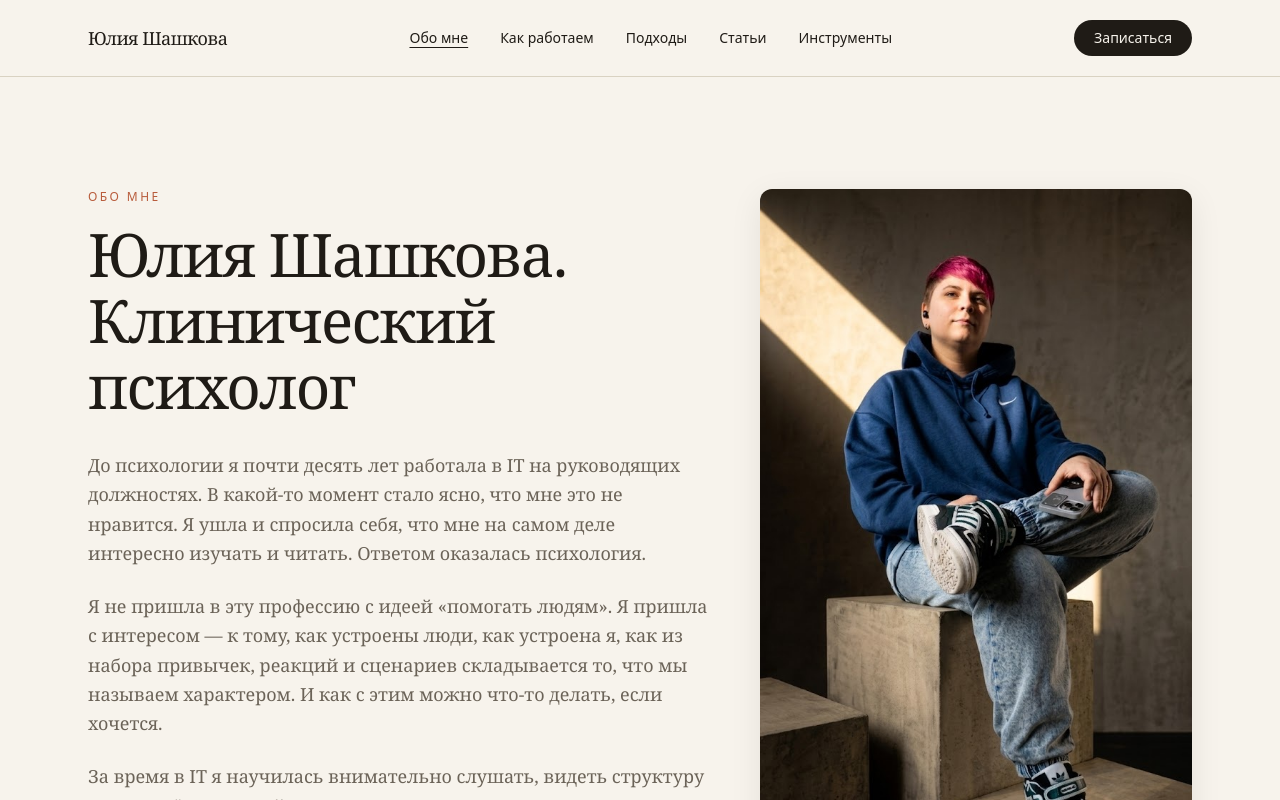
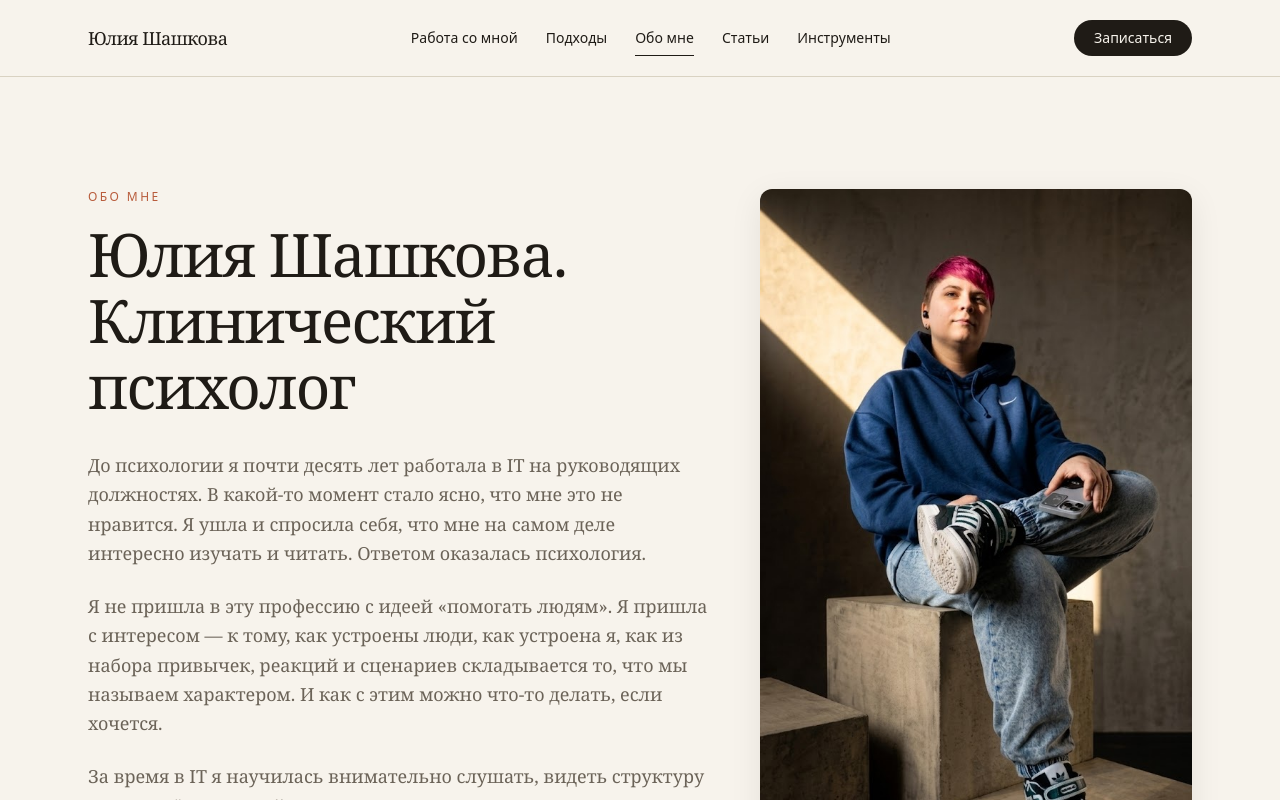
Before and after one commit to Timonrulezzz/psyshashkova, a Next.js app: page /about in a window 1280 px wide. Shown: the top 800 px of the page. Built offline with nearby package versions, Linux system fonts and the light colour scheme.

Commit message:
Add responsive site navigation

```diff
--- /dev/null
+++ b/app/components/MobileNav.tsx
@@ -0,0 +1,222 @@
+'use client';
+
+import { useEffect, useState } from 'react';
+import Link from 'next/link';
+import { C, sans } from '@/app/lib/theme';
+
+type NavigationItem = {
+  href: string;
+  label: string;
+};
+
+type MobileNavProps = {
+  items: readonly NavigationItem[];
+  active?: string;
+  booking: {
+    href: string;
+    label: string;
+  };
+};
+
+export default function MobileNav({
+  items,
+  active,
+  booking,
+}: MobileNavProps) {
+  const [isOpen, setIsOpen] = useState(false);
+
+  useEffect(() => {
+    if (!isOpen) {
+      return;
+    }
+
+    const handleKeyDown = (event: KeyboardEvent) => {
+      if (event.key === 'Escape') {
+        setIsOpen(false);
+      }
+    };
+
+    const previousOverflow = document.body.style.overflow;
+
+    document.body.style.overflow = 'hidden';
+    window.addEventListener('keydown', handleKeyDown);
+
+    return () => {
+      document.body.style.overflow = previousOverflow;
+      window.removeEventListener('keydown', handleKeyDown);
+    };
+  }, [isOpen]);
+
+  return (
+    <div className="md:hidden">
+      <button
+        type="button"
+        aria-expanded={isOpen}
+        aria-controls="mobile-navigation"
+        aria-label={isOpen ? 'Закрыть меню' : 'Открыть меню'}
+        onClick={() => setIsOpen((current) => !current)}
+        className="relative flex h-11 w-11 items-center justify-center rounded-full"
+        style={{
+          border: `1px solid ${C.line}`,
+          color: C.ink,
+        }}
+      >
+        <span className="sr-only">
+          {isOpen ? 'Закрыть меню' : 'Открыть меню'}
+        </span>
+
+        <span
+          aria-hidden="true"
+          className="relative block h-4 w-5"
+        >
+          <span
+            className="absolute left-0 top-0 block h-px w-5 transition-all duration-300"
+            style={{
+              backgroundColor: C.ink,
+              transform: isOpen
+                ? 'translateY(7px) rotate(45deg)'
+                : 'translateY(2px)',
+            }}
+          />
+
+          <span
+            className="absolute left-0 top-1/2 block h-px w-5 transition-all duration-300"
+            style={{
+              backgroundColor: C.ink,
+              opacity: isOpen ? 0 : 1,
+              transform: 'translateY(-50%)',
+            }}
+          />
+
+          <span
+            className="absolute bottom-0 left-0 block h-px w-5 transition-all duration-300"
+            style={{
+              backgroundColor: C.ink,
+              transform: isOpen
+                ? 'translateY(-7px) rotate(-45deg)'
+                : 'translateY(-2px)',
+            }}
+          />
+        </span>
+      </button>
+
+      {isOpen && (
+  <div
+    id="mobile-navigation"
+    role="dialog"
+    aria-modal="true"
+    aria-label="Меню сайта"
+    className="fixed inset-0 z-[60]"
+    style={{
+      backgroundColor: C.bg,
+    }}
+  >
+    <div className="flex h-full flex-col px-6 pb-8">
+      <div
+        className="flex h-[76px] shrink-0 items-center justify-between border-b"
+        style={{
+          borderColor: C.line,
+        }}
+      >
+        <Link
+          href="/"
+          onClick={() => setIsOpen(false)}
+          className="text-lg tracking-tight"
+          style={{
+            color: C.ink,
+          }}
+        >
+          Юлия Шашкова
+        </Link>
+
+        <button
+          type="button"
+          onClick={() => setIsOpen(false)}
+          aria-label="Закрыть меню"
+          className="flex min-h-11 items-center gap-2 rounded-full px-3 text-sm"
+          style={{
+            ...sans,
+            color: C.ink,
+          }}
+        >
+          <span>Закрыть</span>
+          <span
+            aria-hidden="true"
+            className="text-xl leading-none"
+          >
+            ×
+          </span>
+        </button>
+      </div>
+            <nav
+  aria-label="Мобильная навигация"
+  className="pt-8"
+              style={{
+                borderColor: C.line,
+              }}
+            >
+              <div className="flex flex-col">
+                {items.map((item, index) => {
+                  const isActive = active === item.href;
+
+                  return (
+                    <Link
+                      key={item.href}
+                      href={item.href}
+                      onClick={() => setIsOpen(false)}
+                      className="flex items-center justify-between border-b py-5 text-2xl"
+                      style={{
+                        borderColor: C.line,
+                        color: C.ink,
+                      }}
+                    >
+                      <span>{item.label}</span>
+
+                      <span
+                        className="text-xs"
+                        style={{
+                          ...sans,
+                          color: isActive ? C.terracotta : C.inkSoft,
+                        }}
+                      >
+                        {isActive
+                          ? 'Сейчас'
+                          : String(index + 1).padStart(2, '0')}
+                      </span>
+                    </Link>
+                  );
+                })}
+              </div>
+            </nav>
+
+            <div className="mt-auto pt-8">
+              <Link
+                href={booking.href}
+                onClick={() => setIsOpen(false)}
+                className="flex w-full items-center justify-between rounded-full px-6 py-4 text-base"
+                style={{
+                  ...sans,
+                  backgroundColor: C.ink,
+                  color: C.bg,
+                }}
+              >
+                <span>{booking.label}</span>
+                <span aria-hidden="true">→</span>
+              </Link>
+
+              <p
+                className="mt-5 text-sm leading-relaxed"
+                style={{
+                  ...sans,
+                  color: C.inkSoft,
+                }}
+              >
+                Онлайн · 50 минут · 7 000 ₽
+              </p>
+            </div>
+          </div>
+        </div>
+      )}
+    </div>
+  );
+}
--- a/app/components/Nav.tsx
+++ b/app/components/Nav.tsx
@@ -1,38 +1,85 @@
 import Link from 'next/link';
 import { C, sans } from '@/app/lib/theme';
+import { site } from '@/app/data/site';
+import MobileNav from '@/app/components/MobileNav';
 
 export default function Nav({ active }: { active?: string }) {
-  const items = [
-    { href: '/about', label: 'Обо мне' },
-    { href: '/how-we-work', label: 'Как работаем' },
-    { href: '/approaches', label: 'Подходы' },
-    { href: '/articles', label: 'Статьи' },
-    { href: '/tools', label: 'Инструменты' },
-  ];
+  const items = site.navigation.main;
+  const booking = site.navigation.booking;
 
   return (
-    <nav className="border-b" style={{ borderColor: C.line, backgroundColor: C.bg }}>
-      <div className="max-w-6xl mx-auto px-6 py-5 flex items-center justify-between">
-        <Link href="/" className="text-lg tracking-tight">Юлия Шашкова</Link>
-        <div className="hidden md:flex items-center gap-8 text-sm" style={sans}>
-          {items.map(i => (
-            <Link
-              key={i.href}
-              href={i.href}
-              className={active === i.href ? 'underline underline-offset-4' : 'hover:opacity-60'}
-            >
-              {i.label}
-            </Link>
-          ))}
+    <header
+      className="relative z-50 border-b"
+      style={{
+        borderColor: C.line,
+        backgroundColor: C.bg,
+      }}
+    >
+      <div className="mx-auto flex max-w-6xl items-center justify-between gap-6 px-6 py-4 md:py-5">
+        <Link
+          href="/"
+          className="shrink-0 text-lg tracking-tight"
+          style={{
+            color: C.ink,
+          }}
+        >
+          {site.brand.shortName}
+        </Link>
+
+        <nav
+          aria-label="Основная навигация"
+          className="hidden items-center gap-7 text-sm md:flex"
+          style={sans}
+        >
+          {items.map((item) => {
+            const isActive = active === item.href;
+
+            return (
+              <Link
+                key={item.href}
+                href={item.href}
+                aria-current={isActive ? 'page' : undefined}
+                className="relative py-2 transition-opacity hover:opacity-60"
+                style={{
+                  color: C.ink,
+                }}
+              >
+                {item.label}
+
+                {isActive && (
+                  <span
+                    aria-hidden="true"
+                    className="absolute inset-x-0 bottom-0 h-px"
+                    style={{
+                      backgroundColor: C.ink,
+                    }}
+                  />
+                )}
+              </Link>
+            );
+          })}
+        </nav>
+
+        <div className="flex items-center gap-3">
+          <Link
+            href={booking.href}
+            className="hidden rounded-full px-5 py-2 text-sm transition hover:opacity-90 sm:block"
+            style={{
+              ...sans,
+              backgroundColor: C.ink,
+              color: C.bg,
+            }}
+          >
+            {booking.label}
+          </Link>
+
+          <MobileNav
+            items={items}
+            active={active}
+            booking={booking}
+          />
         </div>
-        <Link
-          href="/book"
-          className="px-5 py-2 rounded-full text-sm transition hover:opacity-90"
-          style={{ ...sans, backgroundColor: C.ink, color: C.bg }}
-        >
-          Записаться
-        </Link>
       </div>
-    </nav>
+    </header>
   );
 }
--- a/app/data/site.ts
+++ b/app/data/site.ts
@@ -7,6 +7,36 @@ export const site = {
     professionalTitle: 'Клинический психолог',
     methods: ['КПТ', 'схема-терапия'],
     language: 'Русский',
+  },
+
+    navigation: {
+  main: [
+    {
+      href: '/how-we-work',
+      label: 'Работа со мной',
+    },
+    {
+      href: '/approaches',
+      label: 'Подходы',
+    },
+    {
+      href: '/about',
+      label: 'Обо мне',
+    },
+    {
+      href: '/articles',
+      label: 'Статьи',
+    },
+    {
+      href: '/tools',
+      label: 'Инструменты',
+    },
+  ],
+
+    booking: {
+      href: '/book',
+      label: 'Записаться',
+    },
   },
 
   practice: {
```
